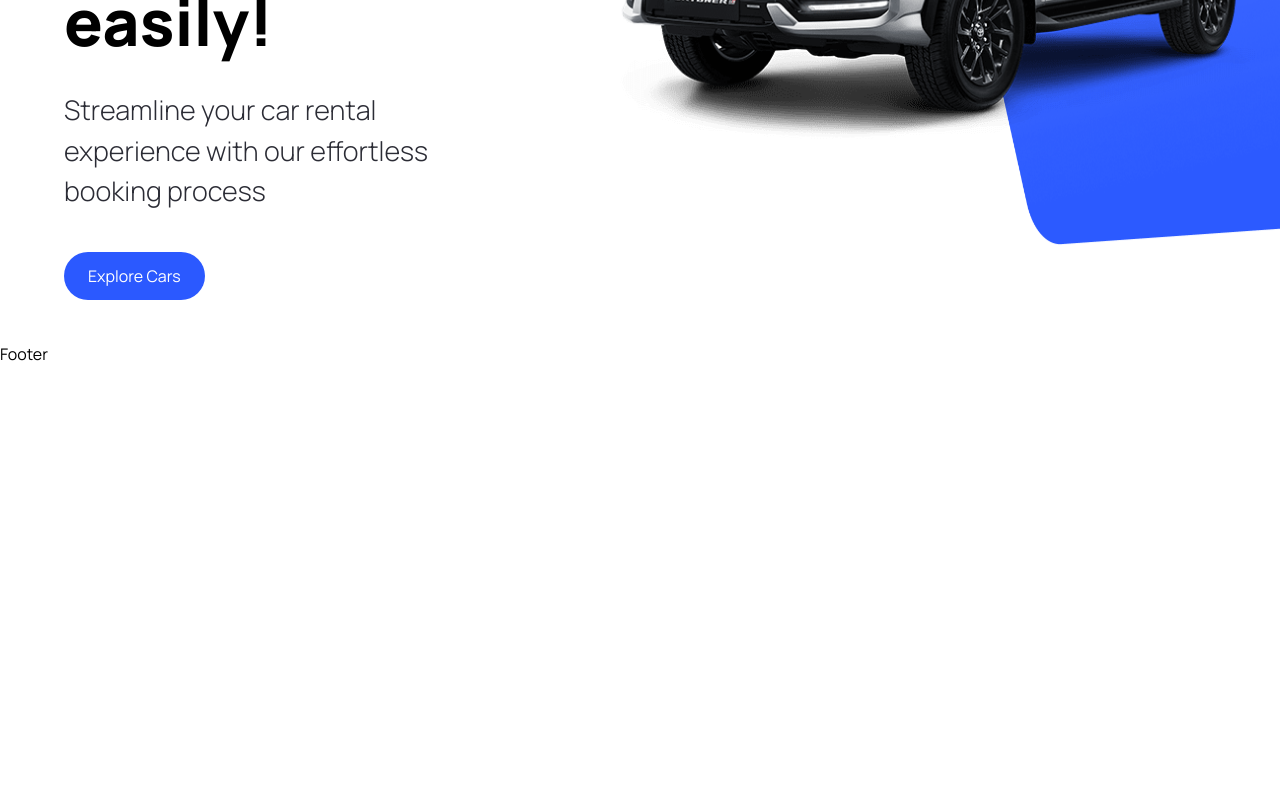
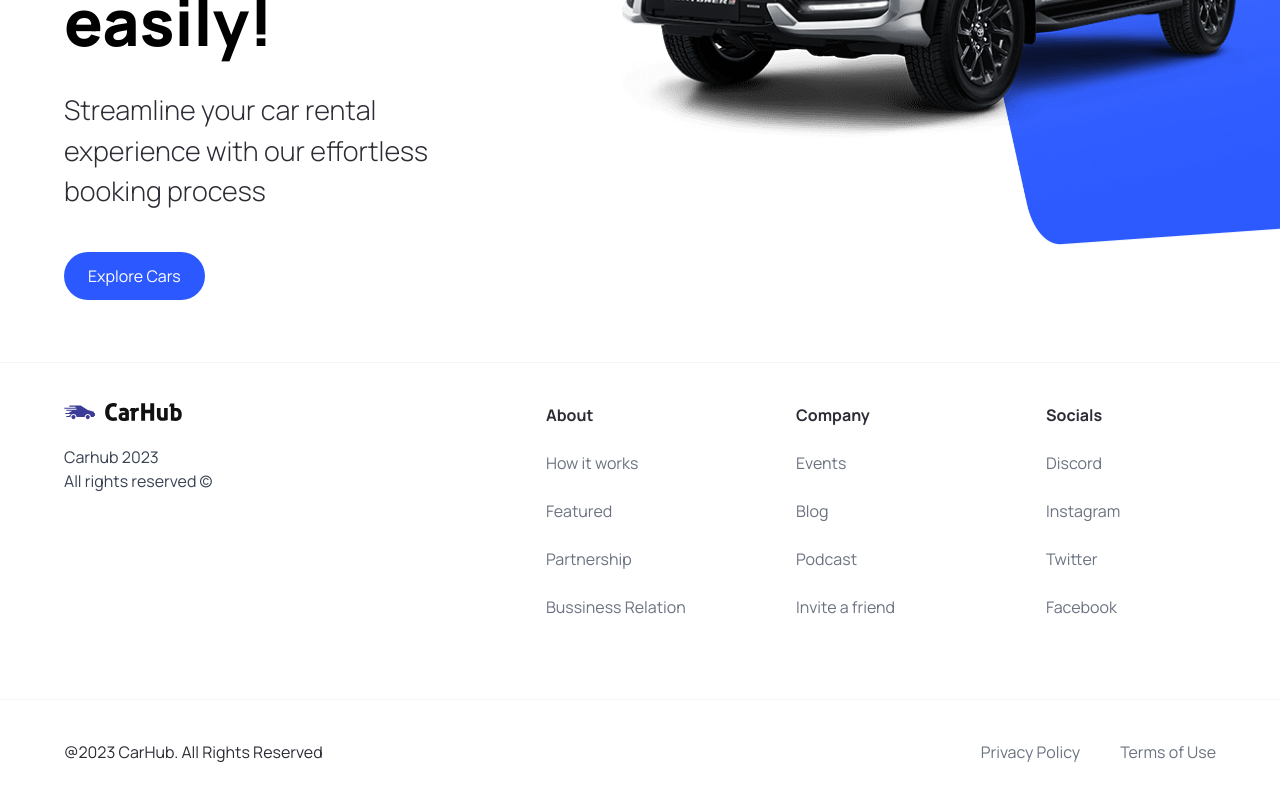
Before and after one commit to knaychuk/showcase-app, a Next.js app: page / in a window 1280 px wide. Shown: the part 458-1258 px from the top of the page. Before the commit the page ends 824 px from the top, so only its background shows below. Built offline with nearby package versions, Linux system fonts and the light colour scheme.

Commit message:
footer styles + constants links

```diff
--- a/components/Footer.tsx
+++ b/components/Footer.tsx
@@ -1,6 +1,62 @@
+import Image from "next/image";
+import Link from "next/link";
+
+import { footerLinks } from "@/constants";
+
 const Footer = () => {
   return (
-    <div>Footer</div>
+    <footer className="flex flex-col text-black-100 mt-5 border-t border-gray-100">
+      <div className="flex max-md:flex-col flex-wrap justify-between gap-5 sm:px-16 px-6 py-10">
+        <div className="flex flex-col justify-start items-start gap-6">
+          <Image
+            src="/logo.svg"
+            alt="logo"
+            width={118}
+            height={18}
+            className="object-contain"
+          />
+          <p className="text-base text-gray-700">Carhub 2023 <br />
+            All rights reserved &copy;
+          </p>
+        </div>
+
+        <div className="footer__links">
+          {footerLinks.map((link) => (
+            <div key={link.title} className="footer__link">
+              <h3 className="font-bold">{link.title}</h3>
+              {link.links.map((item) => (
+                <Link
+                  key={item.title}
+                  href={item.url}
+                  className="text-gray-500"
+                >
+                  {item.title}
+                </Link>
+              ))}
+            </div>
+          ))}
+
+        </div>
+        </div>
+        <div className="flex justify-between items-center flex-wrap mt-10 border-t border-gray-100 sm:px-16 px-6 py-10">
+          <p>@2023 CarHub. All Rights Reserved</p>
+
+          <div className="footer__copyrights-link">
+            <Link
+              href="/"
+              className="text-gray-500"
+            >
+              Privacy Policy
+            </Link>
+            <Link
+              href="/"
+              className="text-gray-500"
+            >
+             Terms of Use
+            </Link>
+          </div>
+        </div>
+    </footer>
   )
 }
 export default Footer
--- /dev/null
+++ b/constants/index.ts
@@ -0,0 +1,101 @@
+export const manufacturers = [
+  "Acura",
+  "Alfa Romeo",
+  "Aston Martin",
+  "Audi",
+  "Bentley",
+  "BMW",
+  "Buick",
+  "Cadillac",
+  "Chevrolet",
+  "Chrysler",
+  "Citroen",
+  "Dodge",
+  "Ferrari",
+  "Fiat",
+  "Ford",
+  "GMC",
+  "Honda",
+  "Hyundai",
+  "Infiniti",
+  "Jaguar",
+  "Jeep",
+  "Kia",
+  "Lamborghini",
+  "Land Rover",
+  "Lexus",
+  "Lincoln",
+  "Maserati",
+  "Mazda",
+  "McLaren",
+  "Mercedes-Benz",
+  "MINI",
+  "Mitsubishi",
+  "Nissan",
+  "Porsche",
+  "Ram",
+  "Rolls-Royce",
+  "Subaru",
+  "Tesla",
+  "Toyota",
+  "Volkswagen",
+  "Volvo",
+];
+
+export const yearsOfProduction = [
+  { title: "Year", value: "" },
+  { title: "2015", value: "2015" },
+  { title: "2016", value: "2016" },
+  { title: "2017", value: "2017" },
+  { title: "2018", value: "2018" },
+  { title: "2019", value: "2019" },
+  { title: "2020", value: "2020" },
+  { title: "2021", value: "2021" },
+  { title: "2022", value: "2022" },
+  { title: "2023", value: "2023" },
+];
+
+export const fuels = [
+  {
+    title: "Fuel",
+    value: "",
+  },
+  {
+    title: "Gas",
+    value: "Gas",
+  },
+  {
+    title: "Electricity",
+    value: "Electricity",
+  },
+];
+
+export const footerLinks = [
+  {
+    title: "About",
+    links: [
+      { title: "How it works", url: "/" },
+      { title: "Featured", url: "/" },
+      { title: "Partnership", url: "/" },
+      { title: "Bussiness Relation", url: "/" },
+    ],
+  },
+  {
+    title: "Company",
+    links: [
+      { title: "Events", url: "/" },
+      { title: "Blog", url: "/" },
+      { title: "Podcast", url: "/" },
+      { title: "Invite a friend", url: "/" },
+    ],
+  },
+  {
+    title: "Socials",
+    links: [
+      { title: "Discord", url: "/" },
+      { title: "Instagram", url: "/" },
+      { title: "Twitter", url: "/" },
+      { title: "Facebook", url: "/" },
+    ],
+  },
+];
```
